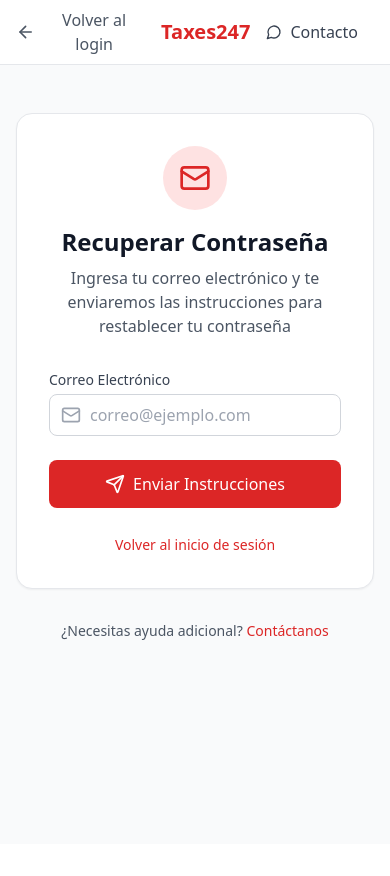
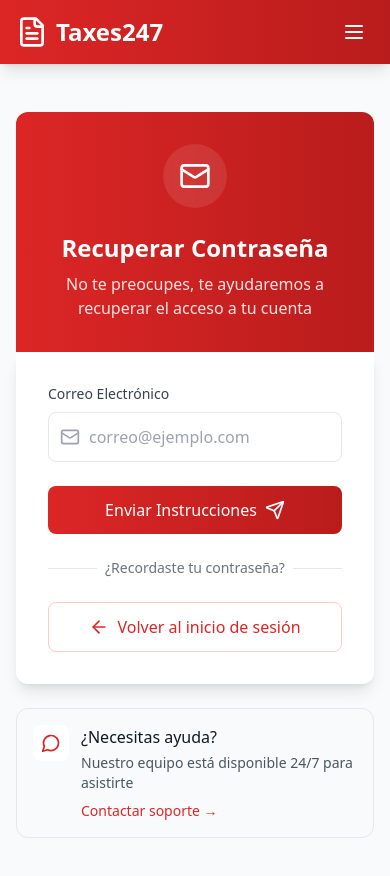
Before and after one commit to romeroalan26/taxes247-frontend, a React (Vite) app: page /forgot-password in a window 390 px wide. Shown: the top 876 px of the page. Before the commit the page ends 844 px from the top, so only its background shows below. Built offline with nearby package versions, Linux system fonts and the light colour scheme; no server answers.

Commit message:
Se mejora la UI para mejor visualizacion en modo mobile

```diff
--- a/src/components/ForgotPassword.jsx
+++ b/src/components/ForgotPassword.jsx
@@ -8,9 +8,12 @@ import {
   Send,
   AlertCircle,
   CheckCircle2,
+  Menu,
+  FileText,
 } from "lucide-react";
 
 const ForgotPassword = () => {
+  const [isMenuOpen, setIsMenuOpen] = useState(false);
   const [email, setEmail] = useState("");
   const [message, setMessage] = useState("");
   const [error, setError] = useState("");
@@ -38,66 +41,117 @@ const ForgotPassword = () => {
 
   return (
     <div className="min-h-screen bg-gray-50">
-      {/* Header Moderno */}
-      <header className="bg-white border-b">
+      {/* Header */}
+      <header className="bg-gradient-to-r from-red-600 to-red-700 text-white shadow-lg">
         <div className="max-w-7xl mx-auto px-4 sm:px-6 lg:px-8">
-          <div className="flex justify-between h-16 items-center">
-            <div className="flex items-center">
+          <div className="flex items-center justify-between h-16">
+            <div className="flex items-center space-x-2">
+              <FileText className="w-8 h-8" />
+              <h1 className="text-2xl font-bold">Taxes247</h1>
+            </div>
+
+            {/* Botones para pantallas medianas y grandes */}
+            <div className="hidden md:flex space-x-4">
               <button
                 onClick={() => navigate("/")}
-                className="mr-4 text-gray-600 hover:text-gray-900 flex items-center"
+                className="inline-flex items-center px-4 py-2 rounded-md text-sm font-medium bg-white/10 hover:bg-white/20 transition-colors duration-200"
               >
-                <ArrowLeft className="h-5 w-5 mr-2" />
-                <span>Volver al login</span>
+                <ArrowLeft className="w-4 h-4 mr-2" />
+                Volver al login
               </button>
-              <h1 className="text-xl font-semibold text-red-600">Taxes247</h1>
-            </div>
               <button
-              onClick={() => window.open("https://wa.me/18094039726", "_blank")}
-              className="inline-flex items-center px-4 py-2 rounded-lg text-gray-700 hover:bg-gray-100 transition-colors"
+                onClick={() =>
+                  window.open("https://wa.me/18094039726", "_blank")
+                }
+                className="inline-flex items-center px-4 py-2 rounded-md text-sm font-medium bg-white/10 hover:bg-white/20 transition-colors duration-200"
               >
-              <MessageCircle className="h-4 w-4 mr-2" />
+                <MessageCircle className="w-4 h-4 mr-2" />
                 Contacto
               </button>
             </div>
+
+            {/* Botón hamburguesa para móvil */}
+            <div className="md:hidden">
+              <button
+                onClick={() => setIsMenuOpen(!isMenuOpen)}
+                className="p-2 rounded-md hover:bg-red-800 focus:outline-none focus:ring-2 focus:ring-offset-2 focus:ring-offset-red-700 focus:ring-white"
+              >
+                <Menu className="w-6 h-6" />
+              </button>
+            </div>
+          </div>
+
+          {/* Menú móvil */}
+          {isMenuOpen && (
+            <div className="md:hidden pb-3 space-y-1">
+              <button
+                onClick={() => {
+                  navigate("/");
+                  setIsMenuOpen(false);
+                }}
+                className="block w-full px-3 py-2 rounded-md text-base font-medium text-white hover:bg-red-800 text-left"
+              >
+                <ArrowLeft className="w-4 h-4 inline mr-2" />
+                Volver al login
+              </button>
+              <button
+                onClick={() => {
+                  window.open("https://wa.me/18094039726", "_blank");
+                  setIsMenuOpen(false);
+                }}
+                className="block w-full px-3 py-2 rounded-md text-base font-medium text-white hover:bg-red-800 text-left"
+              >
+                <MessageCircle className="w-4 h-4 inline mr-2" />
+                Contacto
+              </button>
+            </div>
+          )}
         </div>
       </header>
 
-      <main className="max-w-md mx-auto px-4 py-12">
-        {/* Card Principal */}
-        <div className="bg-white rounded-2xl shadow-sm border p-8">
-          <div className="text-center mb-8">
-            <div className="inline-flex items-center justify-center w-16 h-16 bg-red-100 rounded-full mb-4">
-              <Mail className="h-8 w-8 text-red-600" />
+      <main className="max-w-7xl mx-auto px-4 sm:px-6 lg:px-8 py-12">
+        <div className="flex flex-col lg:flex-row gap-12 items-start justify-center">
+          {/* Sección Principal */}
+          <div className="flex-1 w-full max-w-md">
+            {/* Banner Superior */}
+            <div className="bg-gradient-to-r from-red-600 to-red-700 rounded-t-xl p-8 text-white">
+              <div className="flex items-center justify-center mb-6">
+                <div className="bg-white/10 rounded-full p-4 backdrop-blur-sm">
+                  <Mail className="h-8 w-8" />
                 </div>
-            <h2 className="text-2xl font-bold text-gray-900">
+              </div>
+              <h2 className="text-2xl font-bold text-center">
                 Recuperar Contraseña
               </h2>
-            <p className="text-gray-600 mt-2">
-              Ingresa tu correo electrónico y te enviaremos las instrucciones
-              para restablecer tu contraseña
+              <p className="text-red-100 text-center mt-2">
+                No te preocupes, te ayudaremos a recuperar el acceso a tu cuenta
               </p>
             </div>
 
+            {/* Formulario */}
+            <div className="bg-white rounded-b-xl shadow-lg p-8">
               {/* Mensajes de Estado */}
               {message && (
-            <div className="mb-6 p-4 bg-green-50 rounded-lg flex items-start">
-              <CheckCircle2 className="h-5 w-5 text-green-500 mr-3 mt-0.5" />
-              <p className="text-green-700">{message}</p>
+                <div className="mb-6 p-4 bg-green-50 border border-green-200 rounded-xl flex items-center gap-3">
+                  <div className="bg-green-100 rounded-full p-1">
+                    <CheckCircle2 className="h-5 w-5 text-green-600" />
+                  </div>
+                  <p className="text-green-800 text-sm">{message}</p>
                 </div>
               )}
 
               {error && (
-            <div className="mb-6 p-4 bg-red-50 rounded-lg flex items-start">
-              <AlertCircle className="h-5 w-5 text-red-500 mr-3 mt-0.5" />
-              <p className="text-red-700">{error}</p>
+                <div className="mb-6 p-4 bg-red-50 border border-red-200 rounded-xl flex items-center gap-3">
+                  <div className="bg-red-100 rounded-full p-1">
+                    <AlertCircle className="h-5 w-5 text-red-600" />
+                  </div>
+                  <p className="text-red-800 text-sm">{error}</p>
                 </div>
               )}
 
-          {/* Formulario */}
               <form onSubmit={handleSubmit} className="space-y-6">
                 <div>
-              <label className="block text-sm font-medium text-gray-700 mb-1">
+                  <label className="block text-sm font-medium text-gray-700 mb-2">
                     Correo Electrónico
                   </label>
                   <div className="relative">
@@ -110,7 +164,7 @@ const ForgotPassword = () => {
                       value={email}
                       onChange={(e) => setEmail(e.target.value)}
                       required
-                  className="block w-full pl-10 pr-3 py-2 border border-gray-300 rounded-lg focus:ring-2 focus:ring-red-500 focus:border-red-500"
+                      className="block w-full pl-10 px-4 py-3 border border-gray-200 rounded-lg focus:ring-2 focus:ring-red-500 focus:border-red-500"
                     />
                   </div>
                 </div>
@@ -118,37 +172,65 @@ const ForgotPassword = () => {
                 <button
                   type="submit"
                   disabled={isLoading}
-              className={`w-full flex items-center justify-center px-4 py-3 bg-red-600 text-white rounded-lg hover:bg-red-700 focus:outline-none focus:ring-2 focus:ring-offset-2 focus:ring-red-500 transition-colors ${
-                isLoading ? "opacity-75 cursor-not-allowed" : ""
-              }`}
+                  className="w-full bg-gradient-to-r from-red-600 to-red-700 text-white py-3 px-4 rounded-lg hover:from-red-700 hover:to-red-800 transition-all duration-200 flex items-center justify-center gap-2"
                 >
-              <Send className="h-5 w-5 mr-2" />
-              {isLoading ? "Enviando..." : "Enviar Instrucciones"}
+                  {isLoading ? (
+                    "Enviando..."
+                  ) : (
+                    <>
+                      Enviar Instrucciones
+                      <Send className="h-5 w-5" />
+                    </>
+                  )}
                 </button>
 
-            <div className="text-center">
+                <div className="relative my-6">
+                  <div className="absolute inset-0 flex items-center">
+                    <div className="w-full border-t border-gray-200"></div>
+                  </div>
+                  <div className="relative flex justify-center text-sm">
+                    <span className="px-2 bg-white text-gray-500">
+                      ¿Recordaste tu contraseña?
+                    </span>
+                  </div>
+                </div>
+
                 <button
                   type="button"
                   onClick={() => navigate("/")}
-                className="text-sm font-medium text-red-600 hover:text-red-500"
+                  className="w-full flex items-center justify-center px-4 py-3 border border-red-200 text-red-600 rounded-lg hover:bg-red-50 transition-colors duration-200"
                 >
+                  <ArrowLeft className="h-5 w-5 mr-2" />
                   Volver al inicio de sesión
                 </button>
-            </div>
               </form>
             </div>
 
             {/* Ayuda Adicional */}
-        <div className="mt-8 text-center">
-          <p className="text-gray-600 text-sm">
-            ¿Necesitas ayuda adicional?{" "}
+            <div className="mt-6 p-4 bg-gray-50 rounded-xl border border-gray-200">
+              <div className="flex items-start gap-3">
+                <div className="bg-white p-2 rounded-lg">
+                  <MessageCircle className="w-5 h-5 text-red-600" />
+                </div>
+                <div>
+                  <h4 className="font-medium text-gray-900">
+                    ¿Necesitas ayuda?
+                  </h4>
+                  <p className="mt-1 text-sm text-gray-600">
+                    Nuestro equipo está disponible 24/7 para asistirte
                     <button
-              onClick={() => window.open("https://wa.me/18094039726", "_blank")}
-              className="text-red-600 hover:text-red-500 font-medium"
+                      onClick={() =>
+                        window.open("https://wa.me/18094039726", "_blank")
+                      }
+                      className="block mt-2 text-red-600 hover:text-red-700 font-medium"
                     >
-              Contáctanos
+                      Contactar soporte →
                     </button>
                   </p>
+                </div>
+              </div>
+            </div>
+          </div>
         </div>
       </main>
     </div>
--- a/src/components/Login.jsx
+++ b/src/components/Login.jsx
@@ -28,9 +28,11 @@ import {
   Landmark,
   CreditCard,
   PhoneCall,
+  Menu,
 } from "lucide-react";
 
 const Login = () => {
+  const [isMenuOpen, setIsMenuOpen] = useState(false);
   const [email, setEmail] = useState("");
   const [password, setPassword] = useState("");
   const [errorMessage, setErrorMessage] = useState("");
@@ -389,7 +391,9 @@ const Login = () => {
               <FileText className="w-8 h-8" />
               <h1 className="text-2xl font-bold">Taxes247</h1>
             </div>
-            <div className="flex space-x-4">
+
+            {/* Botones para pantallas medianas y grandes */}
+            <div className="hidden md:flex space-x-4">
               <button
                 onClick={() => navigate("/pricing")}
                 className="inline-flex items-center px-4 py-2 rounded-md text-sm font-medium bg-white/10 hover:bg-white/20 transition-colors duration-200"
@@ -407,7 +411,43 @@ const Login = () => {
                 Contacto
               </button>
             </div>
+
+            {/* Botón hamburguesa para móvil */}
+            <div className="md:hidden">
+              <button
+                onClick={() => setIsMenuOpen(!isMenuOpen)}
+                className="p-2 rounded-md hover:bg-red-800 focus:outline-none focus:ring-2 focus:ring-offset-2 focus:ring-offset-red-700 focus:ring-white"
+              >
+                <Menu className="w-6 h-6" />
+              </button>
+            </div>
           </div>
+
+          {/* Menú móvil */}
+          {isMenuOpen && (
+            <div className="md:hidden pb-3 space-y-1">
+              <button
+                onClick={() => {
+                  navigate("/pricing");
+                  setIsMenuOpen(false);
+                }}
+                className="block w-full px-3 py-2 rounded-md text-base font-medium text-white hover:bg-red-800 text-left"
+              >
+                <DollarSign className="w-4 h-4 inline mr-2" />
+                Precios
+              </button>
+              <button
+                onClick={() => {
+                  window.open("https://wa.me/18094039726", "_blank");
+                  setIsMenuOpen(false);
+                }}
+                className="block w-full px-3 py-2 rounded-md text-base font-medium text-white hover:bg-red-800 text-left"
+              >
+                <MessageCircle className="w-4 h-4 inline mr-2" />
+                Contacto
+              </button>
+            </div>
+          )}
         </div>
       </header>
 
--- a/src/components/Pricing.jsx
+++ b/src/components/Pricing.jsx
@@ -1,4 +1,5 @@
-import React from "react";
+import React, { useState } from "react";
+
 import { useNavigate } from "react-router-dom";
 import {
   FileText,
@@ -8,10 +9,12 @@ import {
   ChevronRight,
   Clock,
   PhoneCall,
+  Menu,
 } from "lucide-react";
 
 const Pricing = () => {
   const navigate = useNavigate();
+  const [isMenuOpen, setIsMenuOpen] = useState(false);
 
   return (
     <div className="min-h-screen bg-gray-50">
@@ -23,7 +26,9 @@ const Pricing = () => {
               <FileText className="w-8 h-8" />
               <h1 className="text-2xl font-bold">Taxes247</h1>
             </div>
-            <div className="flex space-x-4">
+
+            {/* Botones para pantallas medianas y grandes */}
+            <div className="hidden md:flex space-x-4">
               <button
                 onClick={() => navigate("/")}
                 className="inline-flex items-center px-4 py-2 rounded-lg text-sm font-medium bg-white/10 hover:bg-white/20 transition-colors duration-200"
@@ -41,7 +46,43 @@ const Pricing = () => {
                 Contacto
               </button>
             </div>
+
+            {/* Botón hamburguesa para móvil */}
+            <div className="md:hidden">
+              <button
+                onClick={() => setIsMenuOpen(!isMenuOpen)}
+                className="p-2 rounded-md hover:bg-red-800 focus:outline-none focus:ring-2 focus:ring-offset-2 focus:ring-offset-red-700 focus:ring-white"
+              >
+                <Menu className="w-6 h-6" />
+              </button>
+            </div>
           </div>
+
+          {/* Menú móvil */}
+          {isMenuOpen && (
+            <div className="md:hidden pb-3 space-y-1">
+              <button
+                onClick={() => {
+                  navigate("/");
+                  setIsMenuOpen(false);
+                }}
+                className="block w-full px-3 py-2 rounded-md text-base font-medium text-white hover:bg-red-800 text-left"
+              >
+                <LogIn className="w-4 h-4 inline mr-2" />
+                Login
+              </button>
+              <button
+                onClick={() => {
+                  window.open("https://wa.me/18094039726", "_blank");
+                  setIsMenuOpen(false);
+                }}
+                className="block w-full px-3 py-2 rounded-md text-base font-medium text-white hover:bg-red-800 text-left"
+              >
+                <MessageCircle className="w-4 h-4 inline mr-2" />
+                Contacto
+              </button>
+            </div>
+          )}
         </div>
       </header>
 
--- a/src/components/Register.jsx
+++ b/src/components/Register.jsx
@@ -16,9 +16,11 @@ import {
   ArrowRight,
   Shield,
   UserPlus,
+  Menu,
 } from "lucide-react";
 
 const Register = () => {
+  const [isMenuOpen, setIsMenuOpen] = useState(false);
   const [formData, setFormData] = useState({
     email: "",
     password: "",
@@ -99,7 +101,9 @@ const Register = () => {
               <FileText className="w-8 h-8" />
               <h1 className="text-2xl font-bold">Taxes247</h1>
             </div>
-            <div className="flex space-x-4">
+
+            {/* Botones para pantallas medianas y grandes */}
+            <div className="hidden md:flex space-x-4">
               <button
                 onClick={() => navigate("/")}
                 className="inline-flex items-center px-4 py-2 rounded-lg text-sm font-medium bg-white/10 hover:bg-white/20 transition-colors duration-200"
@@ -117,7 +121,43 @@ const Register = () => {
                 Contacto
               </button>
             </div>
+
+            {/* Botón hamburguesa para móvil */}
+            <div className="md:hidden">
+              <button
+                onClick={() => setIsMenuOpen(!isMenuOpen)}
+                className="p-2 rounded-md hover:bg-red-800 focus:outline-none focus:ring-2 focus:ring-offset-2 focus:ring-offset-red-700 focus:ring-white"
+              >
+                <Menu className="w-6 h-6" />
+              </button>
+            </div>
           </div>
+
+          {/* Menú móvil */}
+          {isMenuOpen && (
+            <div className="md:hidden pb-3 space-y-1">
+              <button
+                onClick={() => {
+                  navigate("/");
+                  setIsMenuOpen(false);
+                }}
+                className="block w-full px-3 py-2 rounded-md text-base font-medium text-white hover:bg-red-800 text-left"
+              >
+                <LogIn className="w-4 h-4 inline mr-2" />
+                Login
+              </button>
+              <button
+                onClick={() => {
+                  window.open("https://wa.me/18094039726", "_blank");
+                  setIsMenuOpen(false);
+                }}
+                className="block w-full px-3 py-2 rounded-md text-base font-medium text-white hover:bg-red-800 text-left"
+              >
+                <MessageCircle className="w-4 h-4 inline mr-2" />
+                Contacto
+              </button>
+            </div>
+          )}
         </div>
       </header>
 
```
Lines whose indentation alone changed are shown as unchanged.
